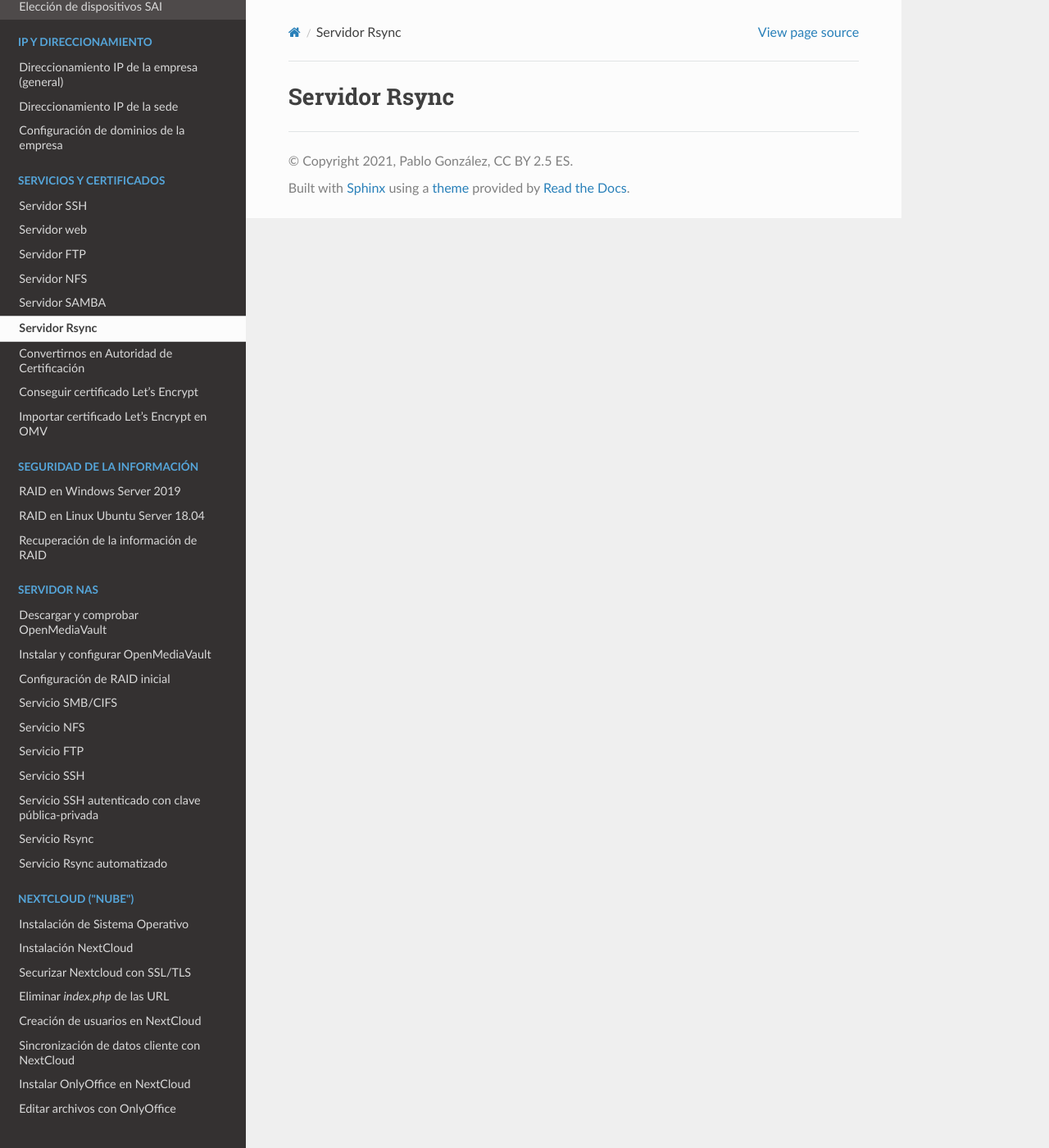
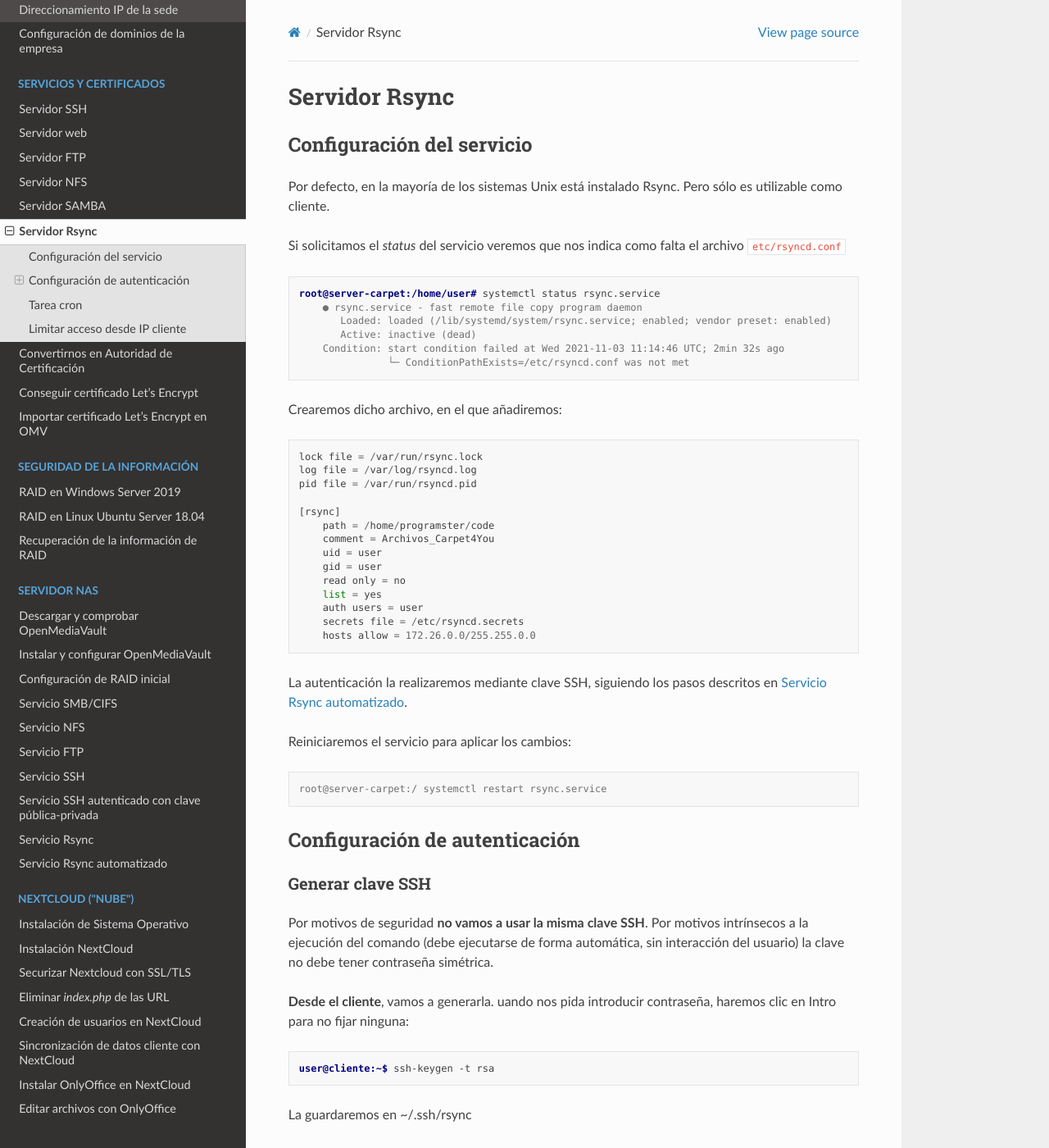
Before and after one commit to gonzaleztroyano/ASIR2-SYAD-P1, a Sphinx documentation site: the page built from docs/source/servicio/servidor-rsync.rst, in a window 1280 px wide and 1400 px high. Shown: the whole window at 82% size. Built offline with Sphinx 7.4.7 and the Read the Docs theme 2.0.0, drawn with Linux system fonts in a browser that asks for light colours; some of the changed text lies outside the part shown.

Commit message:
Servidor Rsync

```diff
--- a/docs/source/servicio/servidor-rsync.rst
+++ b/docs/source/servicio/servidor-rsync.rst
@@ -1,3 +1,110 @@
 ###############
 Servidor Rsync
 ###############
+
+Configuración del servicio
+=============================
+
+Por defecto, en la mayoría de los sistemas Unix está instalado Rsync. Pero sólo es utilizable como cliente.
+
+Si solicitamos el *status* del servicio veremos que nos indica como falta el archivo ``etc/rsyncd.conf``
+
+.. code-block:: console
+
+    root@server-carpet:/home/user# systemctl status rsync.service
+        ● rsync.service - fast remote file copy program daemon
+           Loaded: loaded (/lib/systemd/system/rsync.service; enabled; vendor preset: enabled)
+           Active: inactive (dead)
+        Condition: start condition failed at Wed 2021-11-03 11:14:46 UTC; 2min 32s ago
+                   └─ ConditionPathExists=/etc/rsyncd.conf was not met
+
+
+Crearemos dicho archivo, en el que añadiremos:
+
+.. code-block::
+
+    lock file = /var/run/rsync.lock
+    log file = /var/log/rsyncd.log
+    pid file = /var/run/rsyncd.pid
+
+    [rsync]
+        path = /home/programster/code
+        comment = Archivos_Carpet4You
+        uid = user
+        gid = user
+        read only = no
+        list = yes
+        auth users = user
+        secrets file = /etc/rsyncd.secrets
+        hosts allow = 172.26.0.0/255.255.0.0
+
+
+La autenticación la realizaremos mediante clave SSH, siguiendo los pasos descritos en :doc:`../servidor-nas/servicio-rsync-automatizado`.
+
+Reiniciaremos el servicio para aplicar los cambios:
+
+.. code-block:: console
+
+    root@server-carpet:/ systemctl restart rsync.service
+
+Configuración de autenticación
+===============================
+
+Generar clave SSH
+---------------------
+
+Por motivos de seguridad **no vamos a usar la misma clave SSH**. Por motivos intrínsecos a la ejecución del comando (debe ejecutarse de forma automática, sin interacción del usuario) la clave no debe tener contraseña simétrica.
+
+**Desde el cliente**, vamos a generarla. uando nos pida introducir contraseña, haremos clic en Intro para no fijar ninguna:
+
+.. code-block:: console
+
+    user@cliente:~$ ssh-keygen -t rsa
+
+La guardaremos en ~/.ssh/rsync
+
+Copiar clave pública a servidor
+----------------------------------
+
+Iniciando en el propio servidor (mediante SSH, por ejemplo), añadimos la clave publica al archivo ``/home/user/.ssh/authorized_keys``. Después de copiarla tendremos, al menos, dos clave:
+
+* La clave pública para el inicio SSH "típico".
+* La clave pública que utilizaremos para la autenticación contra Rsync.
+
+Probar conexión a carpeta
+------------------------------
+
+Para comprobar si funciona Rsync debemos generar algunos archivos y después comprobar si se copian.
+
+.. code-block:: console
+
+    user@cliente:~$ sudo rsync -avRh -e "ssh -i /home/user/.ssh/rsync" prueba/ user@172.26.110.201:/rsync/
+
+Tarea cron
+===========
+
+Añadiremos la tarea crontab con el siguiente comando:
+
+.. code-block:: console
+
+    user@cliente:~$ sudo su #Necesitamos que la tarea la ejecute root
+    user@cliente:~$ crontab -e
+
+    # En el archivo que se nos abre añadimos el siguiente comando:
+        */15 * * * * sudo rsync -avRh -e "ssh -i /home/user/.ssh/rsync" prueba/ user@172.26.110.201:/rsync/
+
+
+Limitar acceso desde IP cliente
+=================================
+
+Como medida de seguridad adicional, limitaremos el uso de la clave pública. Indicaremos que únicamente se pueda utilizar desde el equipo cliente. Para identificar al equipo usaremos su clave pública.
+
+.. code-block:: console
+
+    from="<IP-del-Cliente>" ssh-rsa <Clave-SSH> <Comentario-SSH>
+
+
+
+.. |br| raw:: html
+
+   <br />
```
